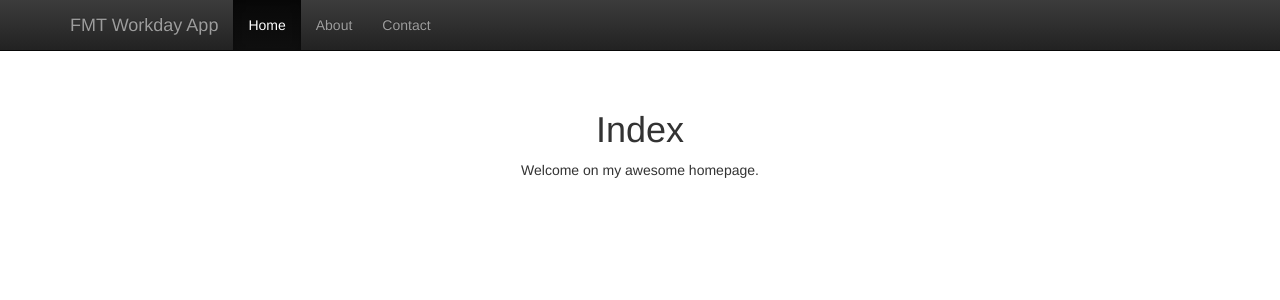
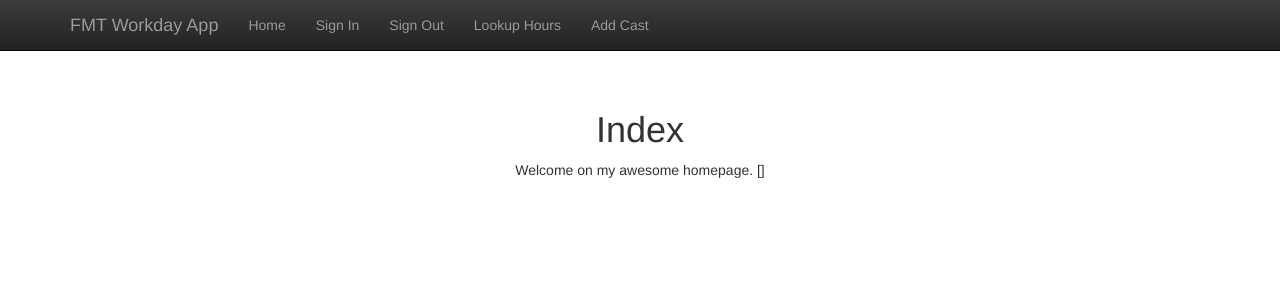
Before and after one commit to wesbasinger/fmt-flask, a Flask app: page / in a window 1280 px wide. Shown: the top 300 px of the page. Run offline with Flask 2, Linux system fonts and the light colour scheme; data that the repository does not hold is empty; some libraries are stand-ins or nearby versions.

Commit message:
able to create cast and render raw data on index page.

```diff
--- a/app.py
+++ b/app.py
@@ -1,17 +1,29 @@
-import os
 from flask import Flask, redirect, url_for, request, render_template
-from pymongo import MongoClient
+
+import db
 
 app = Flask(__name__)
 
-client = MongoClient(
-    os.environ['DB_PORT_27017_TCP_ADDR'],
-    27017)
-db = client.fmt_workday
-
-
 @app.route('/')
 def index():
+
+    cast = db.get_cast()
+
+    return render_template('index.html', cast=cast)
+
+@app.route('/add-cast', methods=['GET'])
+def add_cast():
+
+    return render_template('add-cast.html')
+
+@app.route('/add-cast', methods=['POST'])
+def post_cast():
+
+    first_name = (request.form.get('first-name'))
+    last_name = (request.form.get('last-name'))
+    session = (request.form.get('session'))
+
+    result = db.create_cast(first_name, last_name, session)
 
     return render_template('index.html')
 
--- /dev/null
+++ b/db.py
@@ -0,0 +1,36 @@
+import os
+from pymongo import MongoClient
+
+client = MongoClient(
+    os.environ['DB_PORT_27017_TCP_ADDR'],
+    27017)
+db = client.fmt_workday
+
+cast = db.cast
+
+def create_cast(first_name, last_name, session):
+
+    new_cast = {
+        "first_name" : first_name,
+        "last_name" : last_name,
+        "session" : session,
+        "logs" : []
+    }
+
+    result = cast.insert_one(new_cast)
+
+    print(result)
+
+def get_cast():
+
+    cursor = cast.find()
+
+    results = []
+
+    for res in cursor:
+
+        res['_id'] = str(res['_id'])
+
+        results.append(res)
+
+    return results
--- a/templates/index.html
+++ b/templates/index.html
@@ -3,4 +3,5 @@
   <h1>Index</h1>
   <p class="important">
     Welcome on my awesome homepage.
+    {{ cast }}
 {% endblock %}
--- a/templates/layout.html
+++ b/templates/layout.html
@@ -34,13 +34,15 @@
     <nav class="navbar navbar-inverse navbar-fixed-top">
       <div class="container">
         <div class="navbar-header">
-          <a class="navbar-brand" href="#">FMT Workday App</a>
+          <a class="navbar-brand">FMT Workday App</a>
         </div>
         <div id="navbar" class="collapse navbar-collapse">
           <ul class="nav navbar-nav">
-            <li class="active"><a href="#">Home</a></li>
-            <li><a href="#about">About</a></li>
-            <li><a href="#contact">Contact</a></li>
+            <li><a href="/">Home</a></li>
+            <li><a href="sign-in">Sign In</a></li>
+            <li><a href="sign-out">Sign Out</a></li>
+            <li><a href="lookup">Lookup Hours</a></li>
+            <li><a href="add-cast">Add Cast</a></li>
           </ul>
         </div><!--/.nav-collapse -->
       </div>
```
Also changed, not shown: templates/add-cast.html (added, +21 -0 lines), 1 other file.
